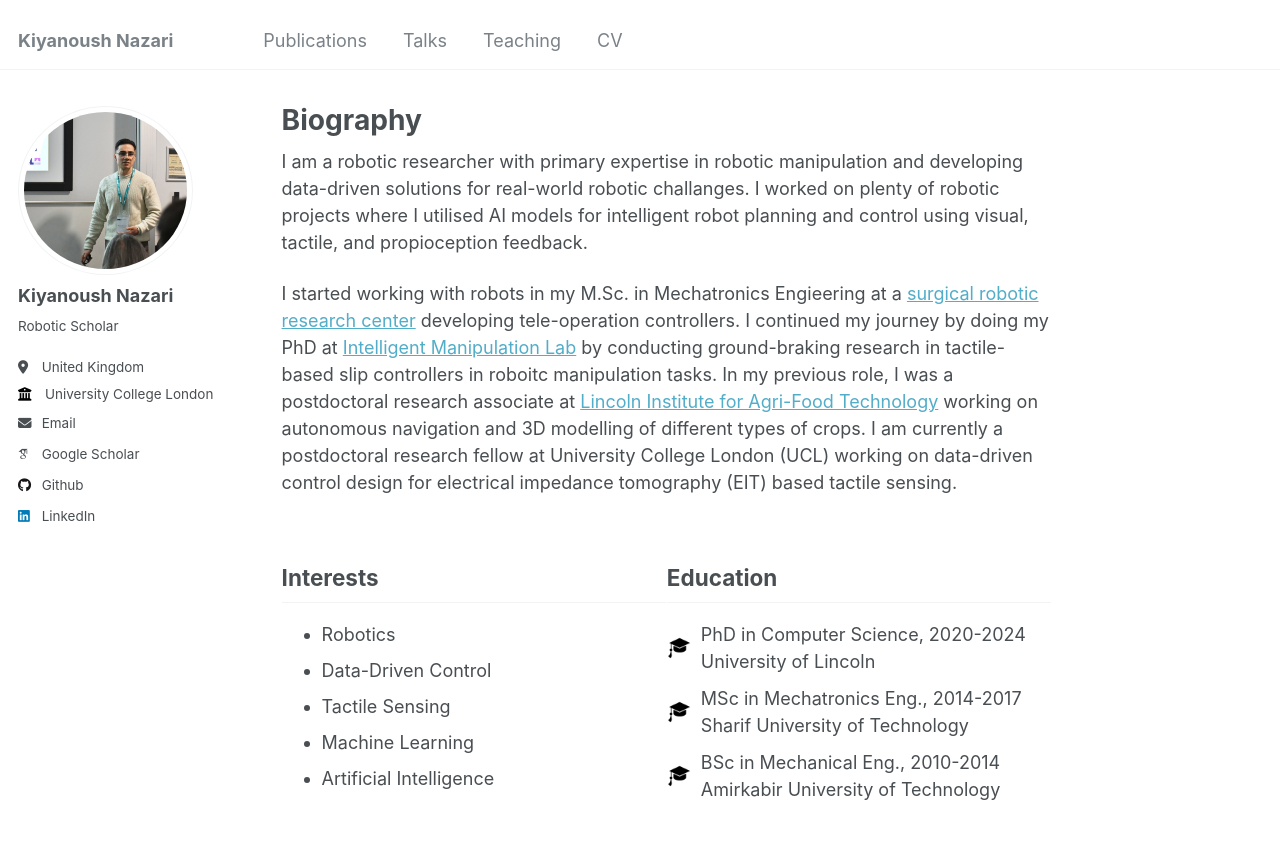
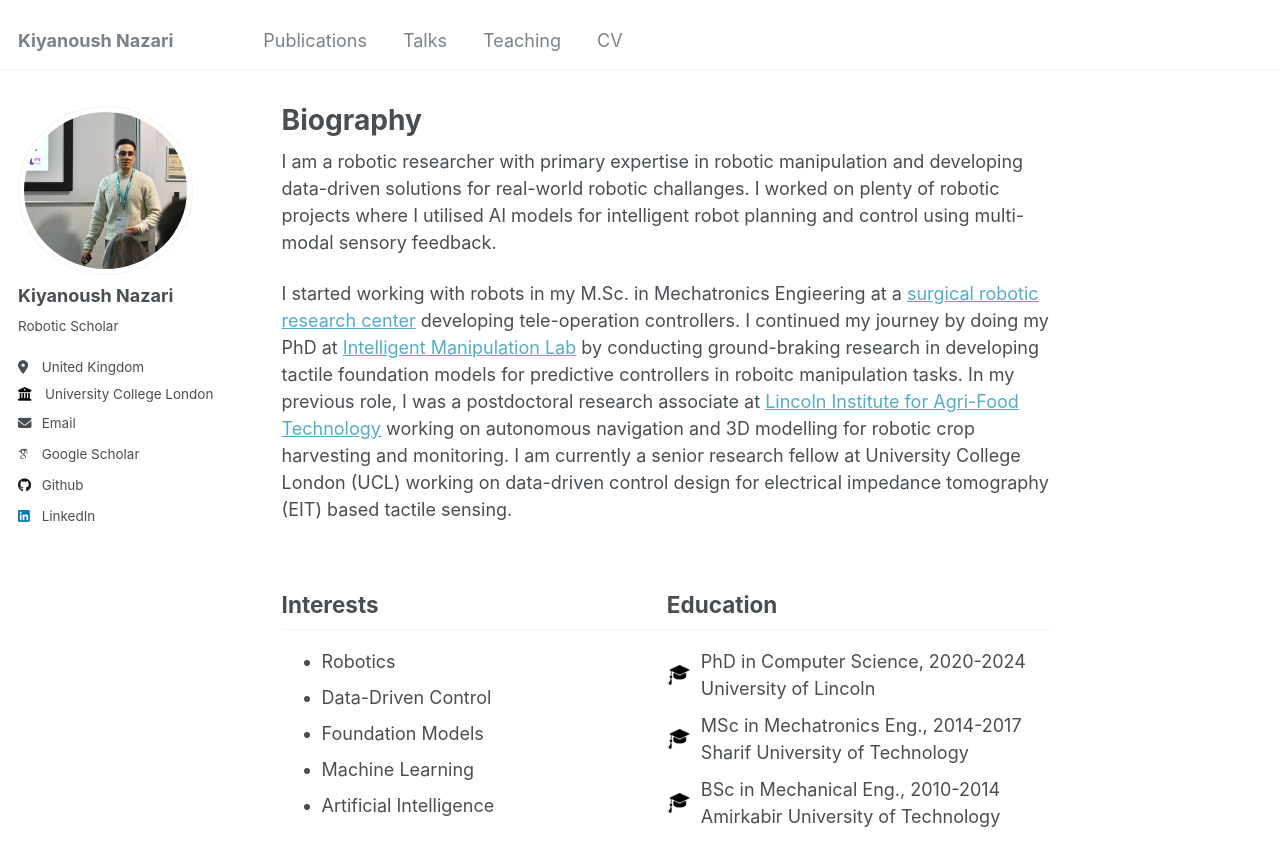
Before and after one commit to kiyanoush-nazari/kiyanoush-nazari.github.io, a Jekyll site: the page built from _pages/about.md, in a window 1280 px wide and 900 px high. Shown: the top 866 px of the window. Built offline with Jekyll 4.4.1, drawn with Linux system fonts in a browser that asks for light colours; some web fonts are replaced.

Commit message:
updated about me

```diff
--- a/_pages/about.md
+++ b/_pages/about.md
@@ -7,9 +7,9 @@ redirect_from:
   - /about.html
 ---
 
-I am a robotic researcher with primary expertise in robotic manipulation and developing data-driven solutions for real-world robotic challanges. I worked on plenty of robotic projects where I utilised AI models for intelligent robot planning and control using visual, tactile, and propioception feedback.
+I am a robotic researcher with primary expertise in robotic manipulation and developing data-driven solutions for real-world robotic challanges. I worked on plenty of robotic projects where I utilised AI models for intelligent robot planning and control using multi-modal sensory feedback.
 
-I started working with robots in my M.Sc. in Mechatronics Engieering at a [surgical robotic research center](https://sinamed.ir/products/sina-flex-telesurgery) developing tele-operation controllers. I continued my journey by doing my PhD at [Intelligent Manipulation Lab](https://intmanlab.com/index.html) by conducting ground-braking research in tactile-based slip controllers in roboitc manipulation tasks. In my previous role, I was a postdoctoral research associate at [Lincoln Institute for Agri-Food Technology](https://www.lincoln.ac.uk/liat/) working on autonomous navigation and 3D modelling of different types of crops. I am currently a postdoctoral research fellow at University College London (UCL) working on data-driven control design for electrical impedance tomography (EIT) based tactile sensing.
+I started working with robots in my M.Sc. in Mechatronics Engieering at a [surgical robotic research center](https://sinamed.ir/products/sina-flex-telesurgery) developing tele-operation controllers. I continued my journey by doing my PhD at [Intelligent Manipulation Lab](https://intmanlab.com/index.html) by conducting ground-braking research in developing tactile foundation models for predictive controllers in roboitc manipulation tasks. In my previous role, I was a postdoctoral research associate at [Lincoln Institute for Agri-Food Technology](https://www.lincoln.ac.uk/liat/) working on autonomous navigation and 3D modelling for robotic crop harvesting and monitoring. I am currently a senior research fellow at University College London (UCL) working on data-driven control design for electrical impedance tomography (EIT) based tactile sensing.
 
 <style>
   .custom-bullets ul {
@@ -37,7 +37,7 @@ I started working with robots in my M.Sc. in Mechatronics Engieering at a [surgi
     <ul>
       <li>Robotics</li>
       <li>Data-Driven Control</li>
-      <li>Tactile Sensing</li>
+      <li>Foundation Models</li>
       <li>Machine Learning</li>
       <li>Artificial Intelligence</li>
     </ul>
```
